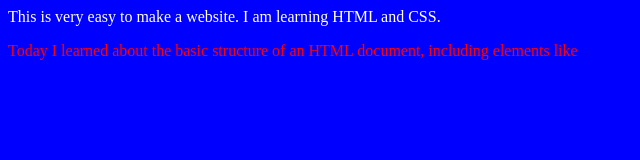
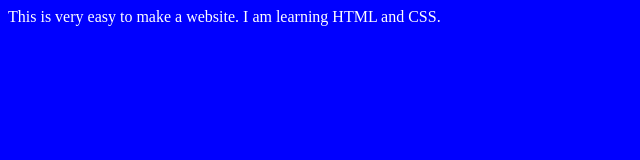
Before and after one commit to AmitBh0wmik/Sigma-Web-Dev-Course-by-Code-with-Harry, a plain HTML site: page Day 02/index.html in a window 1280 px wide. Shown: the whole page, without its empty margins (0-640 px from the left). Drawn offline with Linux system fonts and the light colour scheme.

Commit message:
Update index.html

```diff
--- a/Day 02/index.html
+++ b/Day 02/index.html
@@ -8,7 +8,8 @@
 </head>
 <body>
   This is very easy to make a website. I am learning HTML and CSS.
-  <p>Today I learned about the basic structure of an HTML document, including elements like
+
     <script src="script.js"></script>
 </body>
+
 </html>
```
